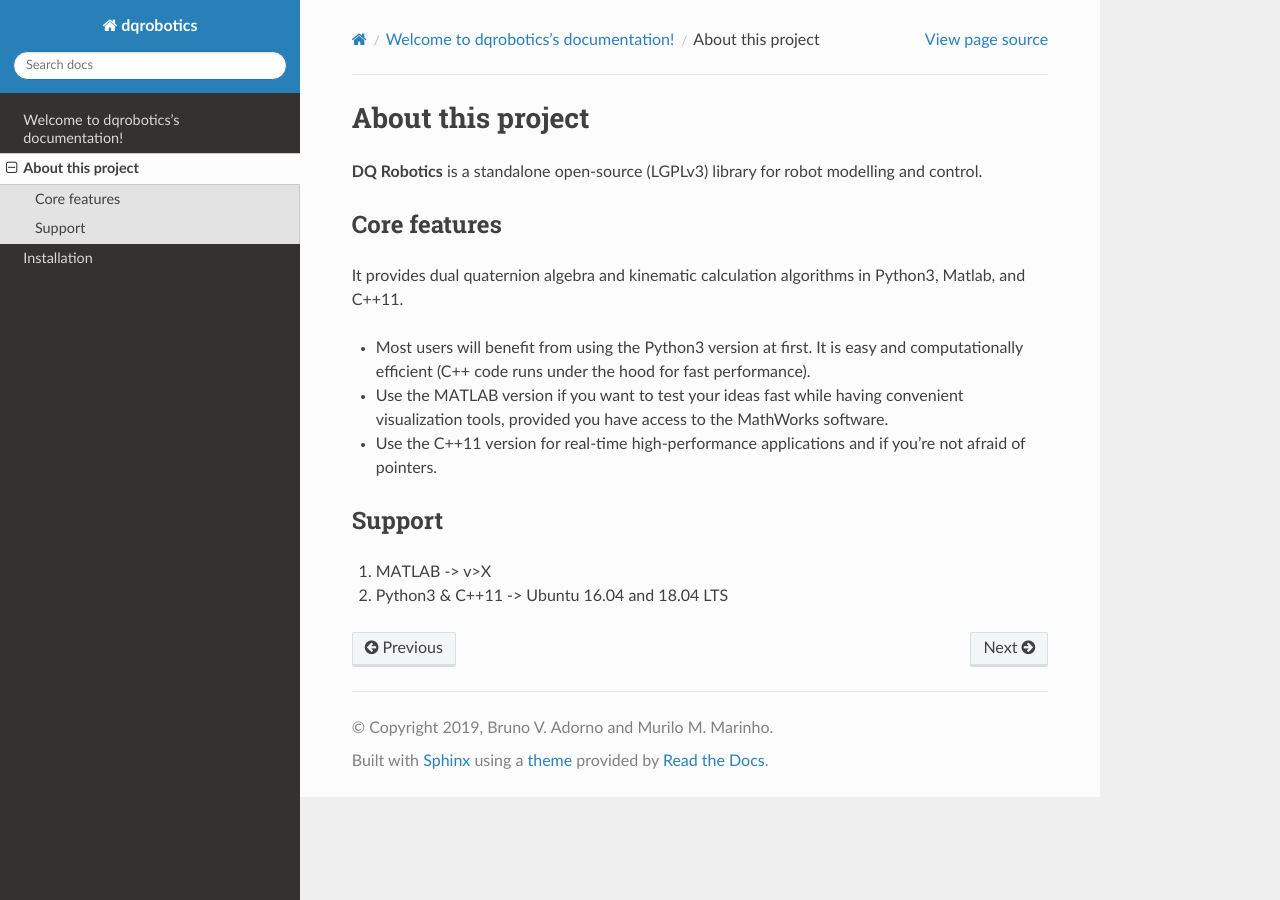
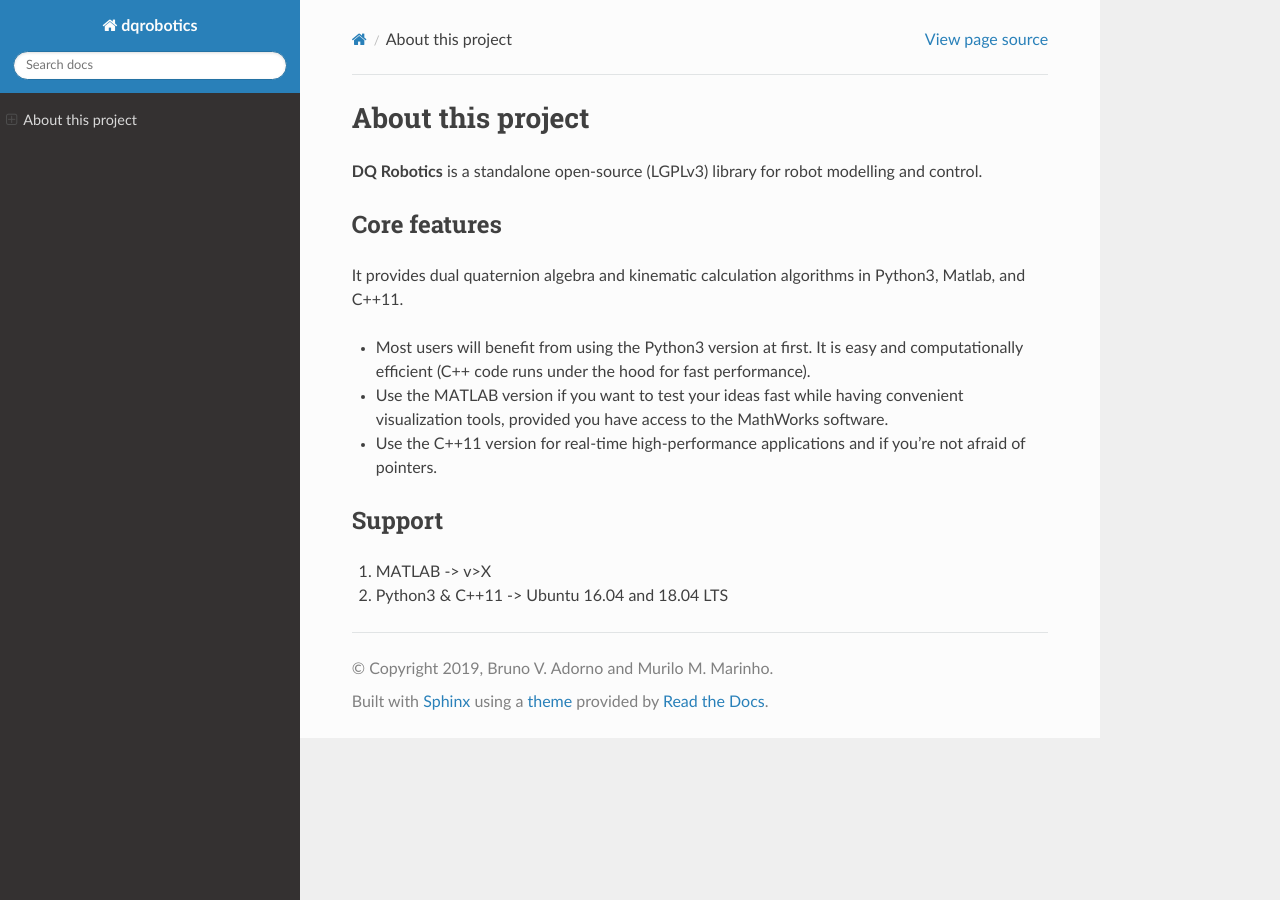
Before and after one commit to dqrobotics/dqrobotics.github.io, a Sphinx documentation site: the page built from docs/intro.rst, in a window 1280 px wide. Built offline with Sphinx 7.4.7 and the Read the Docs theme 2.0.0, drawn with Linux system fonts in a browser that asks for light colours.

Commit message:
Update index.rst

```diff
--- a/docs/index.rst
+++ b/docs/index.rst
@@ -2,11 +2,7 @@ Welcome to dqrobotics's documentation!
 ======================================
 
 .. toctree::
-   :maxdepth: 3
-
-   contents
-   intro
-   installation
+   :maxdepth: 2
 
 Indices and tables
 ==================
```
